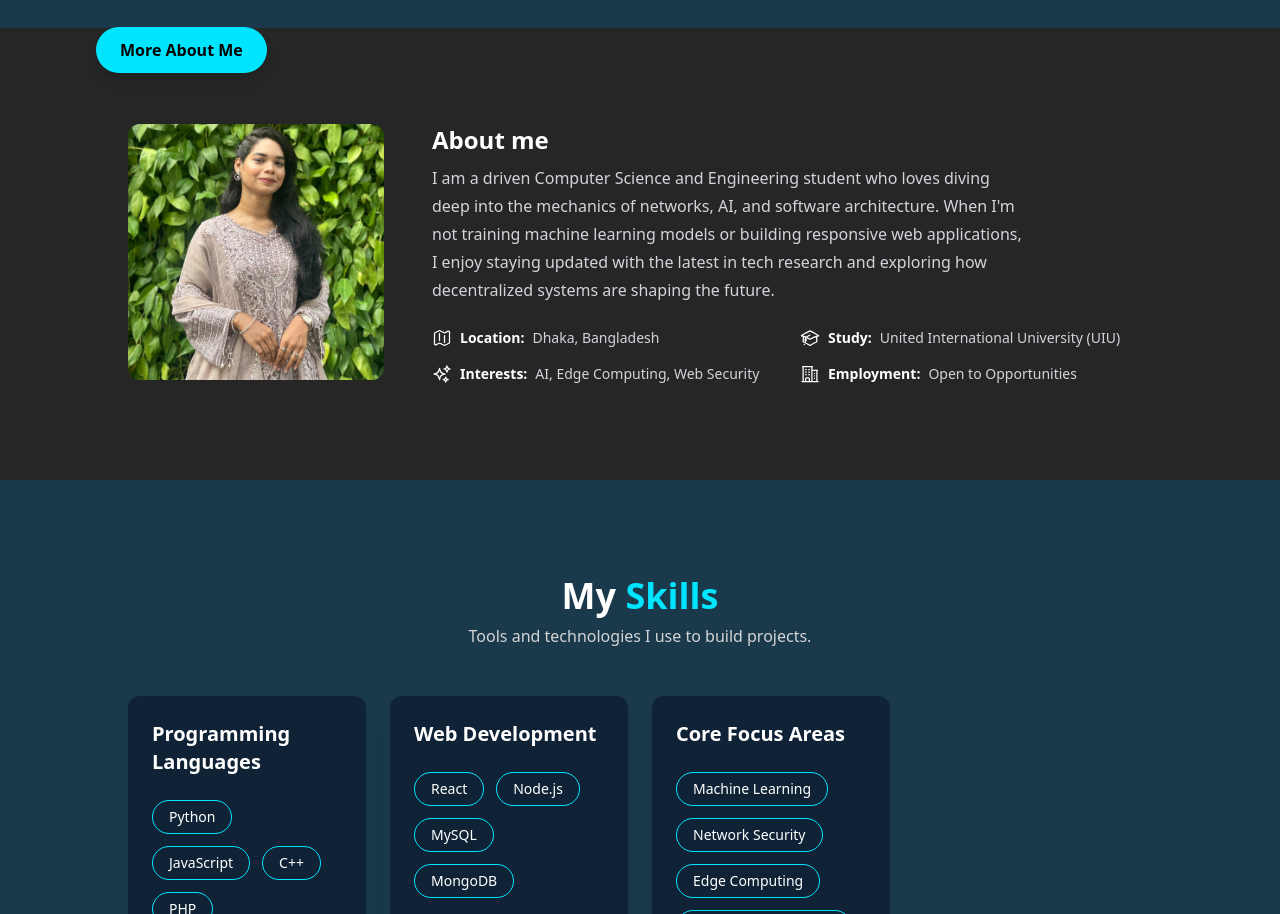
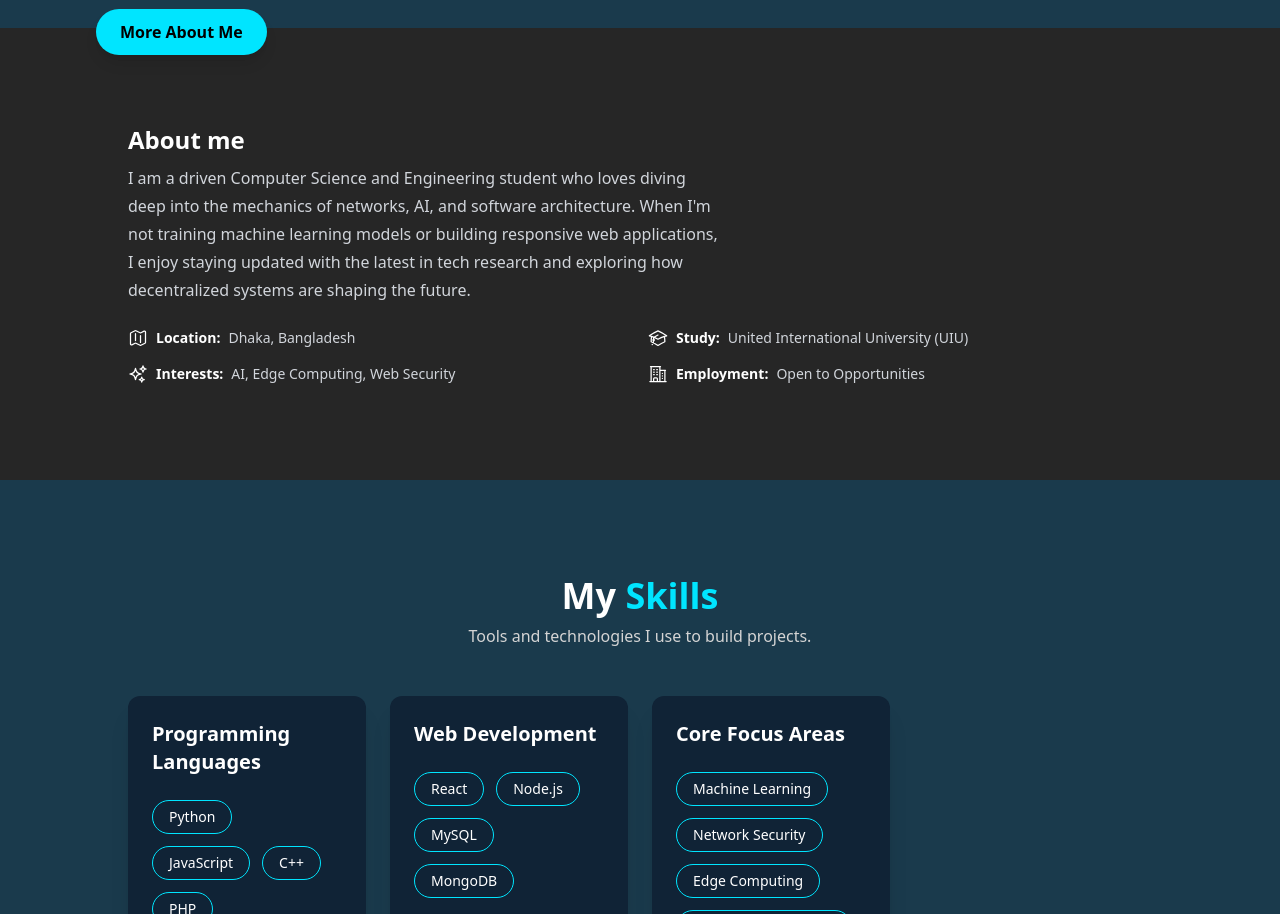
Before and after one commit to Jhorna028/my-portfolio, a Next.js app: page / in a window 1280 px wide. Shown: the part 772-1686 px from the top of the page. Built offline with nearby package versions, Linux system fonts and the light colour scheme.

Commit message:
Remove hello line and about picture

```diff
--- a/src/components/Sections/About.tsx
+++ b/src/components/Sections/About.tsx
@@ -10,13 +10,7 @@ const About: FC = memo(() => {
     <Section className="bg-neutral-800" sectionId={SectionId.About}>
       {/* I changed the line below to a Flexbox layout with a gap */}
       <div className="flex flex-col md:flex-row gap-8 md:gap-12 items-center md:items-start">
-        {!!profileImageSrc && (
-          <div className="flex-shrink-0">
-            <div className="relative h-48 w-48 overflow-hidden rounded-xl md:h-64 md:w-64">
-              <Image alt="about-me-image" className="h-full w-full object-cover" src={profileImageSrc} />
-            </div>
-          </div>
-        )}
+        {/* Removed below pic as requested */}
         {/* I added flex-1 here so the text takes up the remaining space properly */}
         <div className="flex flex-col gap-y-6 flex-1 w-full">
           <div className="flex flex-col gap-y-2">
--- a/src/components/Sections/Hero.tsx
+++ b/src/components/Sections/Hero.tsx
@@ -14,7 +14,7 @@ const Hero: FC = memo(() => {
         {/* Background image is removed to match the solid dark background of the demo */}
         <div className="z-10 flex w-full flex-col-reverse items-center justify-between gap-12 lg:flex-row">
           <div className="flex flex-1 flex-col items-start text-left">
-            <h2 className="text-2xl font-semibold text-white sm:text-3xl">Hello, It&apos;s Me</h2>
+            {/* Removed Hello, It's Me */}
             <h1 className="mt-2 text-4xl font-extrabold text-white sm:text-5xl lg:text-6xl">{name}</h1>
             <h3 className="mt-4 text-2xl font-bold text-white sm:text-3xl">
               And I&apos;m a <span className="text-brand-cyan">Computer Science Engineer</span>
```
